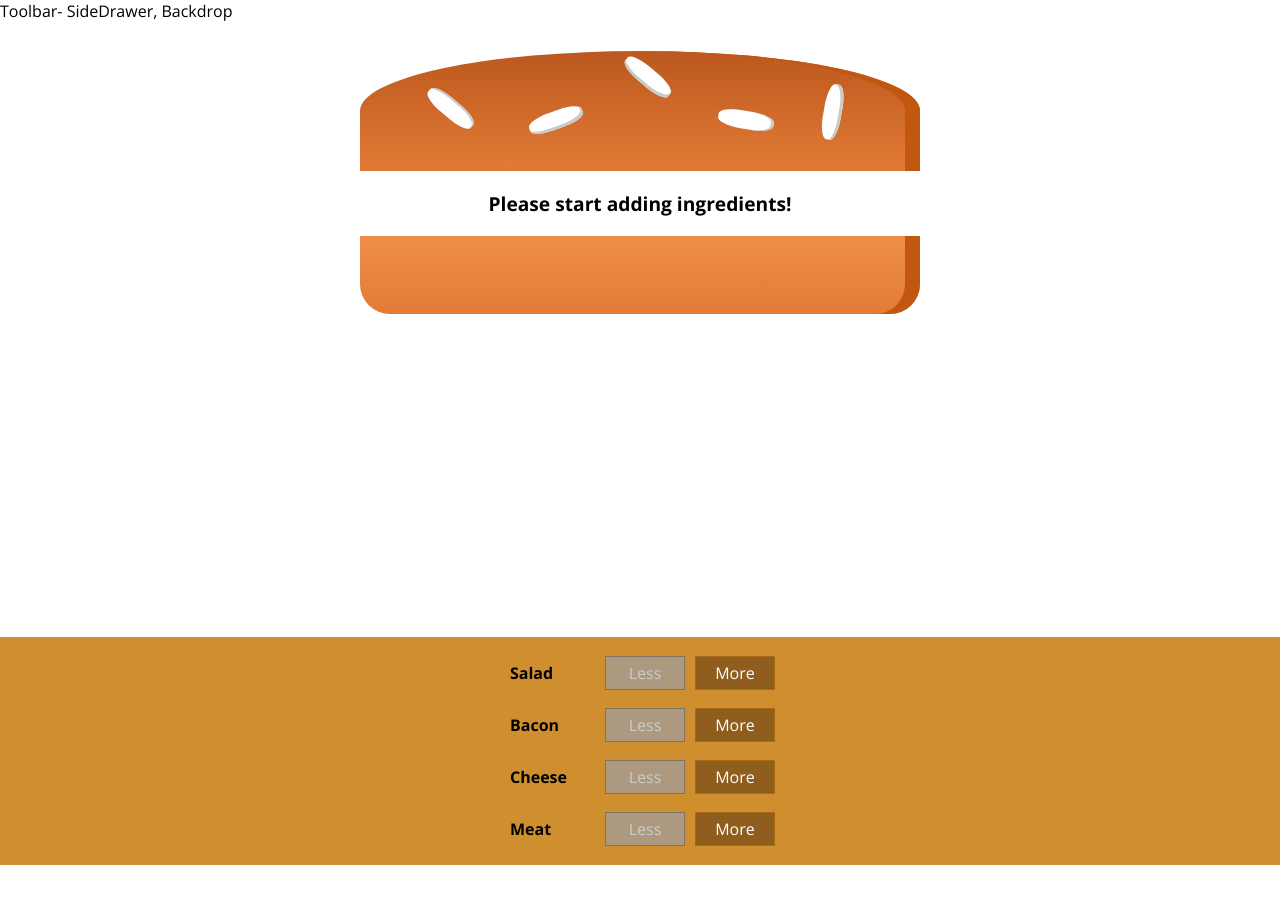
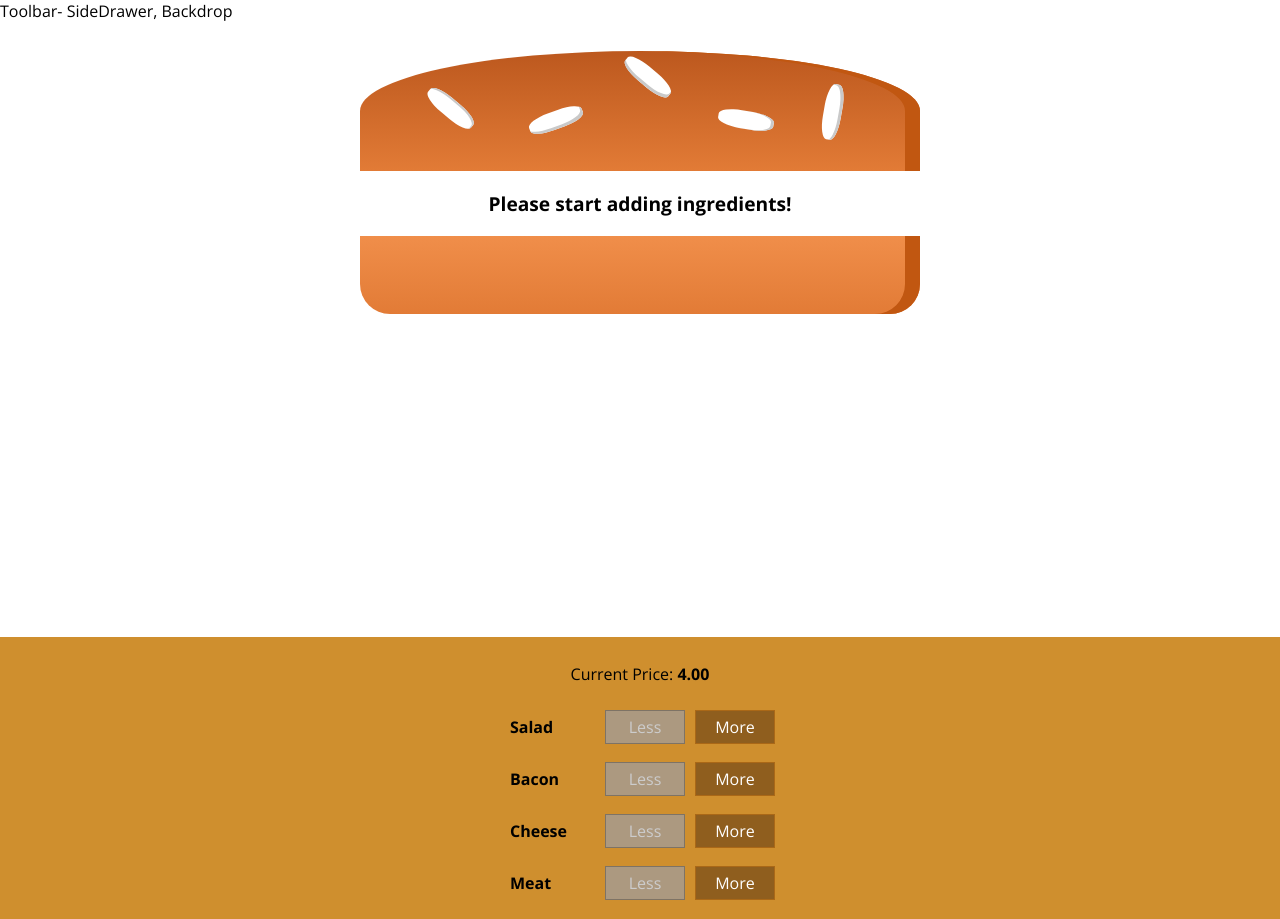
Before and after one commit to Krossmaskinen/udemy-burger-builder, a React app: page / in a window 1280 px wide. Before the commit the page ends 865 px from the top, so only its background shows below. Built offline with nearby package versions, Linux system fonts and the light colour scheme.

Commit message:
- show price in BurgerControls (#8)

```diff
--- a/src/components/Burger/BuildControls/BuildControls.js
+++ b/src/components/Burger/BuildControls/BuildControls.js
@@ -11,7 +11,8 @@
 ]
 
 const buildControls = (props) => (
-   <div className={classes.BuildControls}>
+    <div className={classes.BuildControls}>
+    <p>Current Price: <strong>{props.price.toFixed(2)}</strong></p>
     {controls.map((ctrl) => (
         <BuildControl
             key={ctrl.label}
@@ -21,7 +22,7 @@
             disabled={props.disabled[ctrl.type]}
         />
     ))}
-   </div>
+    </div>
 );
 
 export default buildControls;
--- a/src/components/BurgerBuilder/BurgerBuilder.js
+++ b/src/components/BurgerBuilder/BurgerBuilder.js
@@ -67,6 +67,7 @@
                     ingredientAdded={this.addIngredientHandler}
                     ingredientRemoved={this.removeIngredientHandler}
                     disabled={disabledInfo}
+                    price={this.state.totalPrice}
                 />
             </ReactAux>
         );
```
